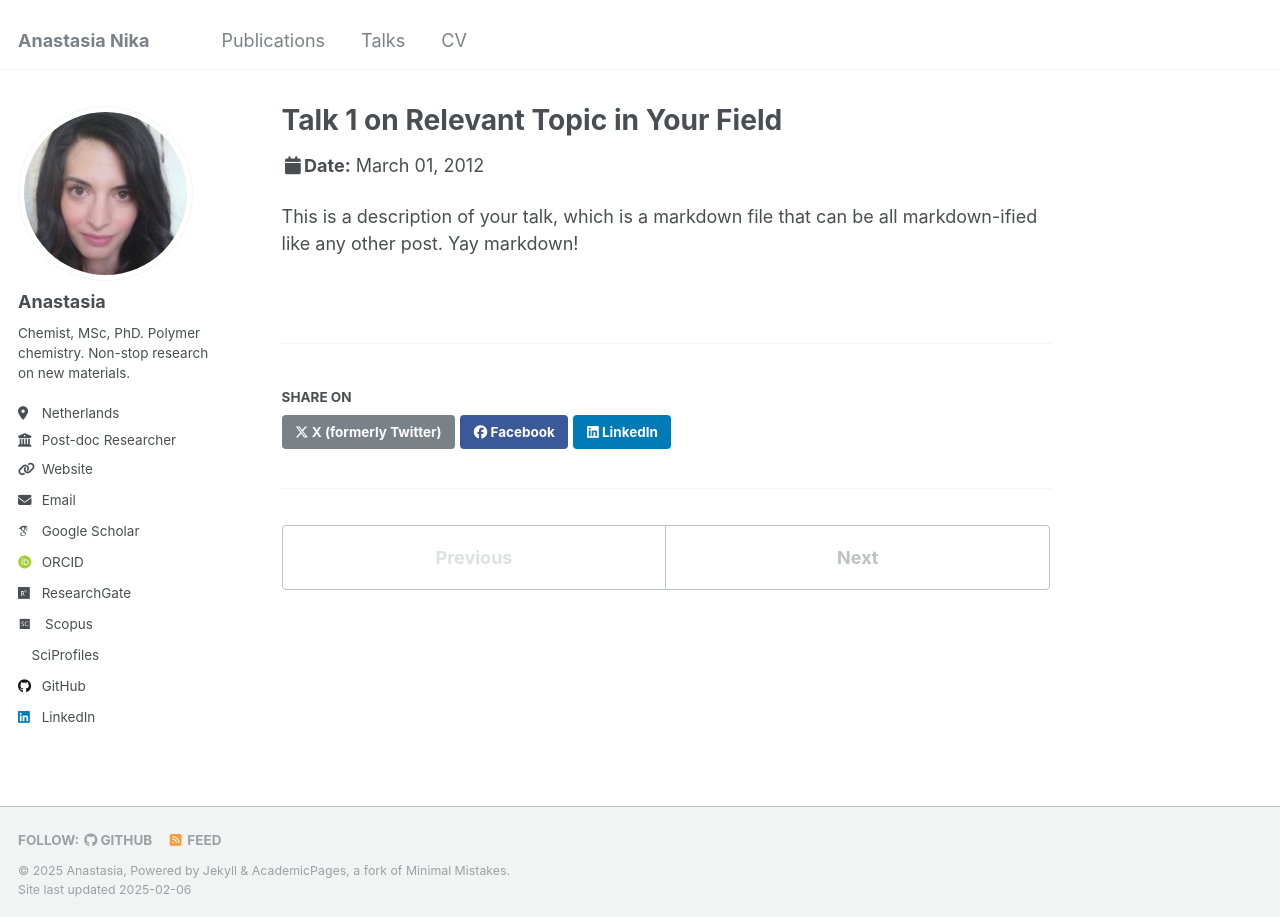
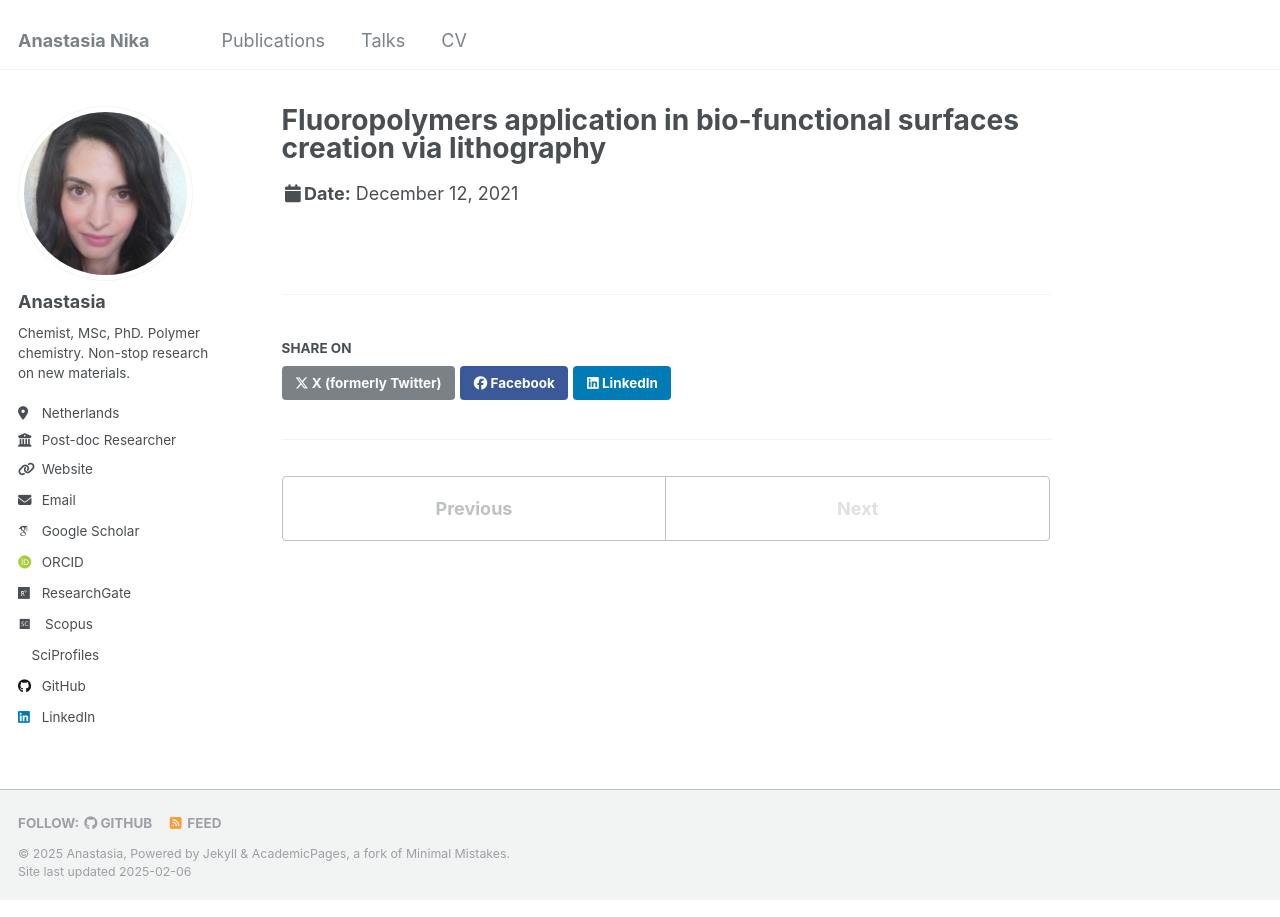
Before and after one commit to anastasianika/anastasianika.github.io, a Jekyll site: the page built from _talks/2012-03-01-talk-1.md, in a window 1280 px wide. Built offline with Jekyll 4.4.1, drawn with Linux system fonts in a browser that asks for light colours; some web fonts are replaced.

Commit message:
Update 2012-03-01-talk-1.md

```diff
--- a/_talks/2012-03-01-talk-1.md
+++ b/_talks/2012-03-01-talk-1.md
@@ -1,11 +1,9 @@
 ---
-title: "Talk 1 on Relevant Topic in Your Field"
+title: "Fluoropolymers application in bio-functional surfaces creation via lithography"
 collection: talks
-type: "Talk"
-permalink: /talks/2012-03-01-talk-1
-venue: "UC San Francisco, Department of Testing"
-date: 2012-03-01
-location: "San Francisco, California"
+type: "Poster"
+permalink: /talks/2021-12-12-talk-1
+venue: "13th Hellenic Polymer Society International Conference"
+date: 12/12/2021
+location: "Athens, Greece"
 ---
-
-This is a description of your talk, which is a markdown file that can be all markdown-ified like any other post. Yay markdown!
```
